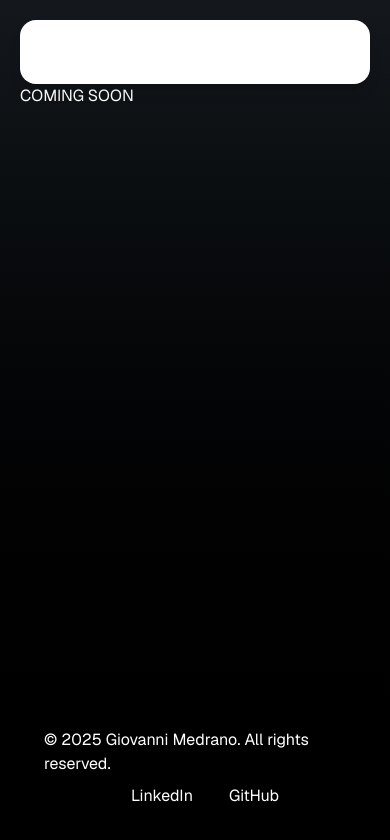
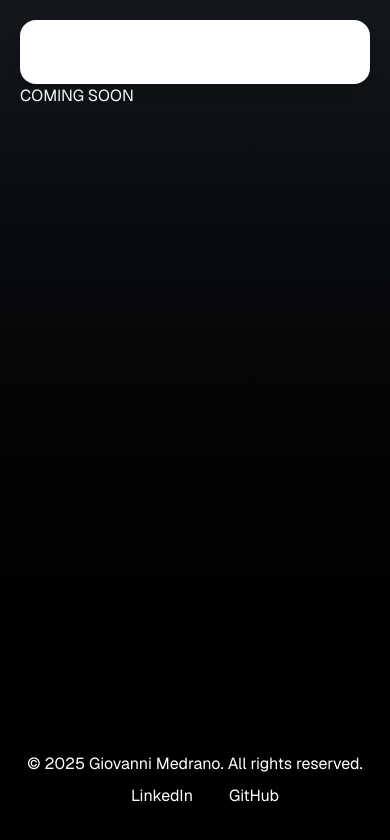
Before and after one commit to TechnicallyGio/GM-Portfolio, a Next.js app: page / in a window 390 px wide. Shown: the top 840 px of the page. Built offline with nearby package versions, Linux system fonts and the light colour scheme; some icons are missing.

Commit message:
Update Footer.tsx

```diff
--- a/src/app/_components/Footer.tsx
+++ b/src/app/_components/Footer.tsx
@@ -3,7 +3,7 @@ import { Icon } from "@iconify/react";
 export function Footer() {
   return (
     <footer className="flex flex-col items-center justify-between px-6 py-4 md:flex-row">
-      <div className="mb-2 flex justify-center md:mb-0">
+      <div className="mb-2 flex justify-center whitespace-nowrap md:mb-0">
         &copy; {new Date().getFullYear()} Giovanni Medrano. All rights reserved.
       </div>
       <div className="flex justify-center gap-4">
```
